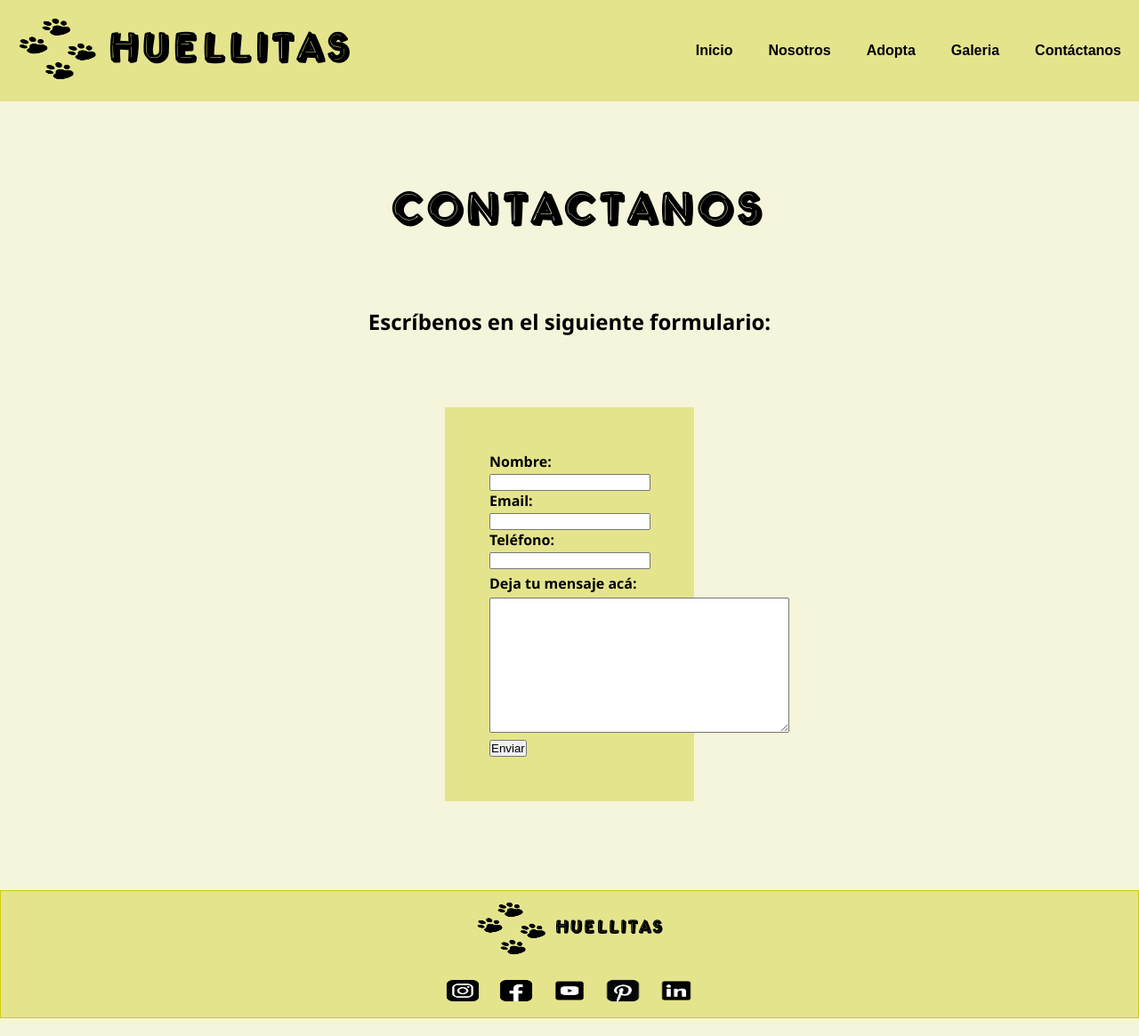
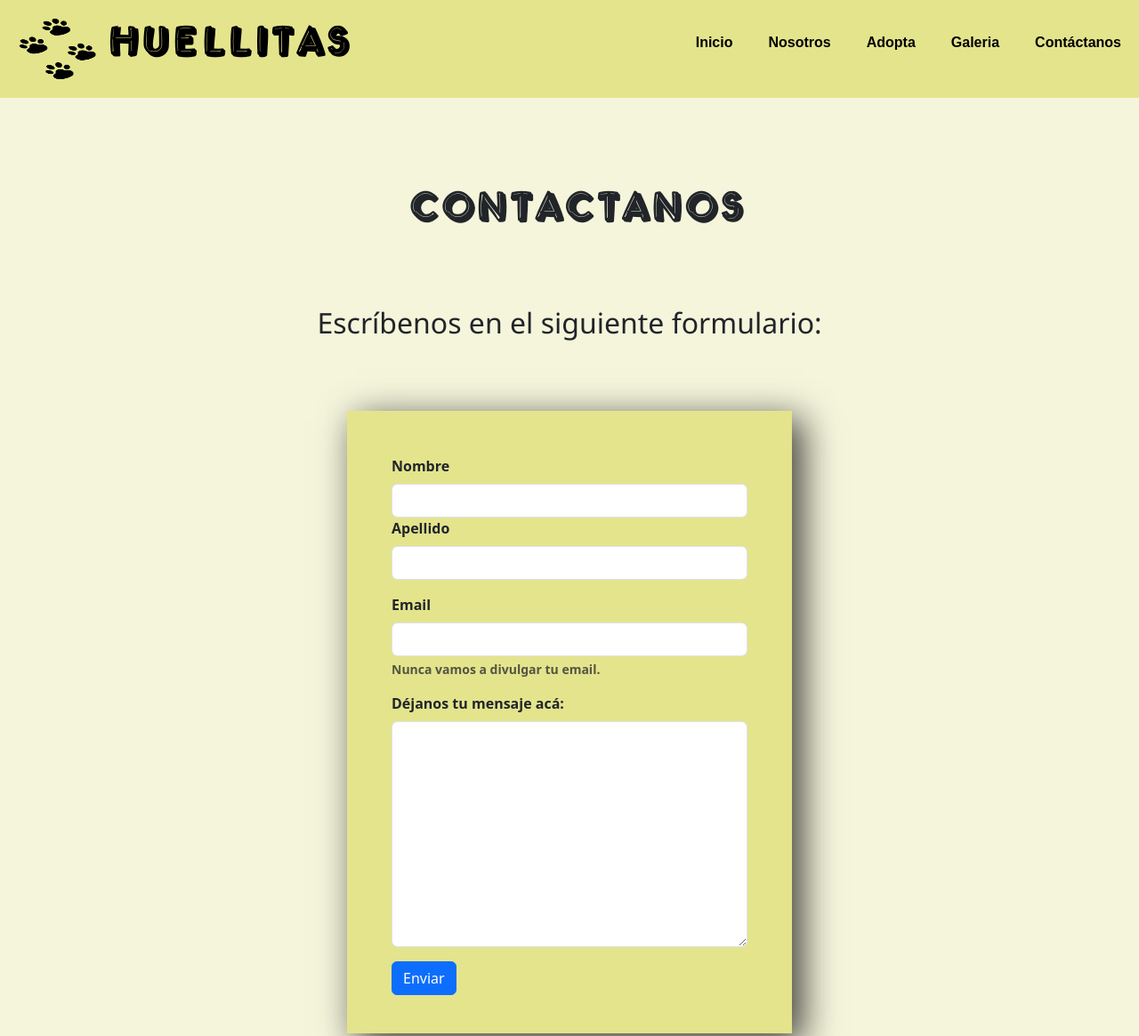
Before and after one commit to Brayanrml/Pagina-de-adopciones, a plain HTML site: page pages/contactanos.html in a window 1280 px wide. Shown: the top 1165 px of the page at 89% size. Drawn offline with nearby package versions, Linux system fonts and the light colour scheme.

Commit message:
cambios con bootstrap

```diff
--- a/css/style.css
+++ b/css/style.css
@@ -178,16 +178,19 @@ body {
 
 /*Main Contacto*/
 
-.main-contacto form div label {
-  display: block;
-  position: relative;
+.titulo-principal{
+  font-family: Luxury;
+  color: black;
+  font-weight: bold;
 }
 
-.main-contacto #cont-titulo {
+.main-contacto #cont-titulo h1 {
   font-family: Luxury;
   text-align: center;
-  font-size: 25px;
+  font-size: 45px;
   margin-left: 15px;
+  font-weight: bold;
+
 }
 
 .main-contacto section #cont-subtitulo {
@@ -197,25 +200,16 @@ body {
 }
 
 .main-contacto section .contenedor-flex {
-  display: flex;
-  flex-flow: column wrap;
-  justify-content: flex-start;
-  align-items: flex-start;
-  font-family: 'Segoe UI', Tahoma, Geneva, Verdana, sans-serif;
+  /*font-family: 'Segoe UI', Tahoma, Geneva, Verdana, sans-serif;*/
   font-weight: bold;
   background-color: rgba(204, 204, 27, 0.405);
-  padding: 50px;
-  margin-left: 500px;
-  margin-right: 500px;
-}
-
-.main-contacto section .contenedor-flex .box {
-  position: relative;
-  margin-top: 5px;
-}
-
-.main-contacto section .contenedor-flex #boton {
-  position: relative;
+  padding: 50px 50px;
+  width: 500px;
+  height: 700px;
+  box-shadow: 11px 10px 38px 1px rgba(0,0,0,0.75);
+-webkit-box-shadow: 11px 10px 38px 1px rgba(0,0,0,0.75);
+-moz-box-shadow: 11px 10px 38px 1px rgba(0,0,0,0.75);
+margin: 0 auto;
 }
 
 /*Main Adopta*/
@@ -321,7 +315,6 @@ footer section {
 
 footer {
   background-color: rgba(204, 204, 27, 0.405);
-  border: 0.5px solid rgb(204, 204, 19);
   padding: 20px;
   position: relative;
   margin-top: 100px;
@@ -343,6 +336,7 @@ footer section h1 {
 
   font-family: Luxury;
   font-size: 20px;
+  font-weight: bold;
 }
 /*
 @media (max-width: 1280px){
--- a/pages/contactanos.html
+++ b/pages/contactanos.html
@@ -4,14 +4,18 @@
     <meta charset="UTF-8">
     <meta name="viewport" content="width=device-width, initial-scale=1.0">
     <title>Proyecto Huellitas | Contacto</title>
+    <!--Link de bootstrap-->
+    <link href="https://cdn.jsdelivr.net/npm/bootstrap@5.3.2/dist/css/bootstrap.min.css" rel="stylesheet" integrity="sha384-T3c6CoIi6uLrA9TneNEoa7RxnatzjcDSCmG1MXxSR1GAsXEV/Dwwykc2MPK8M2HN" crossorigin="anonymous">
+    <!--Link de css-->
     <link rel="stylesheet" href="../css/style.css">
+    <!--Link del logo-->
     <link rel="shortcut icon" href="../media/logo.png" type="image/x-icon">
 </head>
 <body>
     <header>
         <div class="logo1">
             <a href="../index.html"><img src="../media/logo.png" alt="logo"></a>
-            <a href="../index.html"><h1>Huellitas</h1></a>
+            <a href="../index.html"><h1 class="titulo-principal">Huellitas</h1></a>
         </div>
         <nav>
             <ul>
@@ -34,30 +38,29 @@
         </section>
         <!--Formulario de contacto-->
         <section>
-            <form class="contenedor-flex">
-                <div>
-                    <label for="nombre">Nombre:</label>
-                    <input type="text" id="nombre">
+            <div class="contenedor-flex">
+            <form>
+                <div class="mb-3">
+                  <label for="exampleInputName" class="form-label">Nombre</label>
+                  <input type="name" class="form-control" id="exampleInputName">
+                <div class="mb-3">
+                  <label for="exampleInputLastname" class="form-label">Apellido</label>
+                  <input type="name" class="form-control" id="exampleInputLastname">
                 </div>
-                <div>
-                    <label for="mail">Email:</label>
-                    <input type="email" id="mail">
+                <div class="mb-3">
+                    <label for="exampleInputEmail1" class="form-label">Email</label>
+                    <input type="email" class="form-control" id="exampleInputEmail1" aria-describedby="emailHelp">
+                    <div id="emailHelp" class="form-text">Nunca vamos a divulgar tu email.</div>
                   </div>
-                <div>
-                    <label for="telefono">Teléfono:</label>
-                    <input type="text" id="telefono">
+                  <div class="mb-3">
+                    <label for="exampleFormControlTextarea1" class="form-label">Déjanos tu mensaje acá:</label>
+                    <textarea class="form-control" id="exampleFormControlTextarea1" cols="80" rows="10"></textarea>
                   </div>
-                <div>
-                    <label class="box" for="mensaje">Deja tu mensaje acá:</label>
-                    <textarea class="box" name="mensaje" id="mensaje" cols="40" rows="10"></textarea>
+                <button type="submit" class="btn btn-primary">Enviar</button>
+              </form>
             </div>
-                <div id="boton">
-                    <input type="button" value="Enviar">
-                </div>
-            </form>
         </section>
     </main>
-</body>
 
     <footer>
         <section>
@@ -74,4 +77,9 @@
         </div>
     </footer>
 
+    <script src="https://cdn.jsdelivr.net/npm/bootstrap@5.3.2/dist/js/bootstrap.bundle.min.js" integrity="sha384-C6RzsynM9kWDrMNeT87bh95OGNyZPhcTNXj1NW7RuBCsyN/o0jlpcV8Qyq46cDfL" crossorigin="anonymous"></script>
+
+</body>
+
+
 </html>
```
Lines whose indentation alone changed are shown as unchanged.
